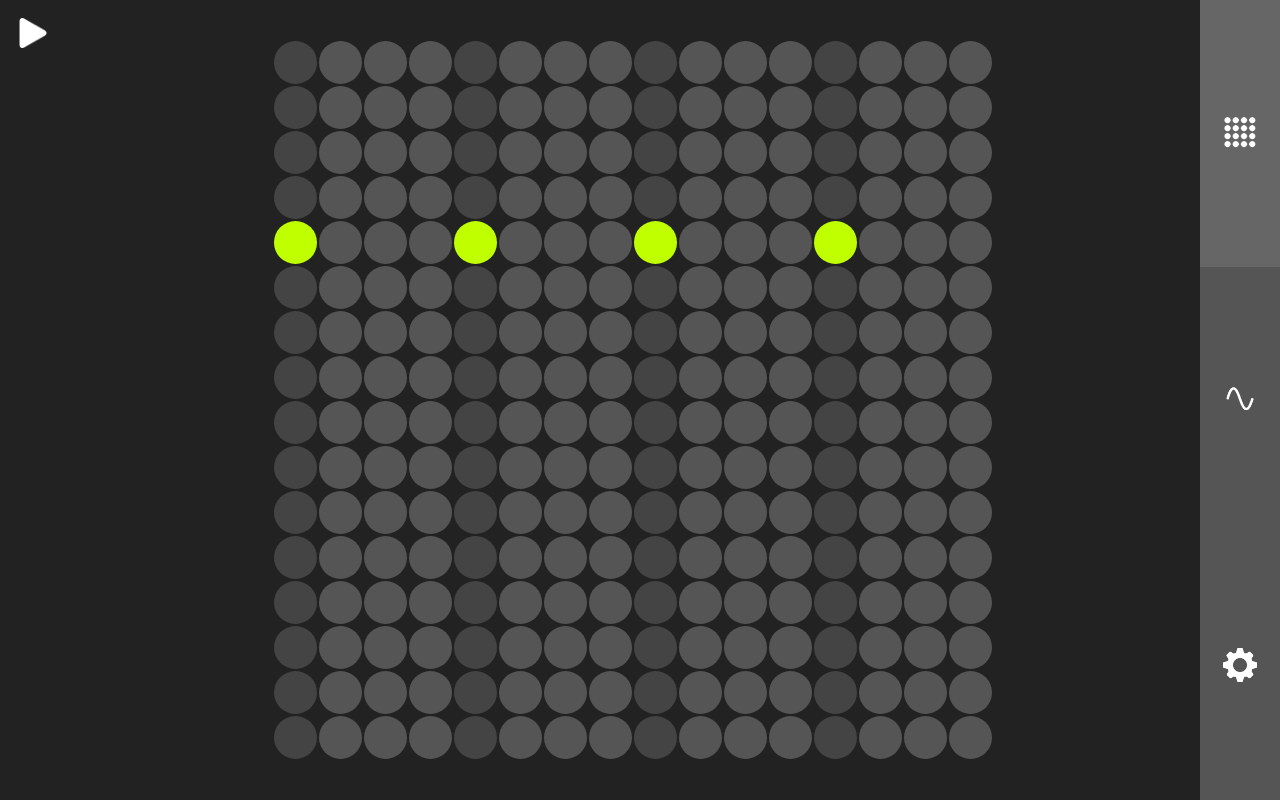
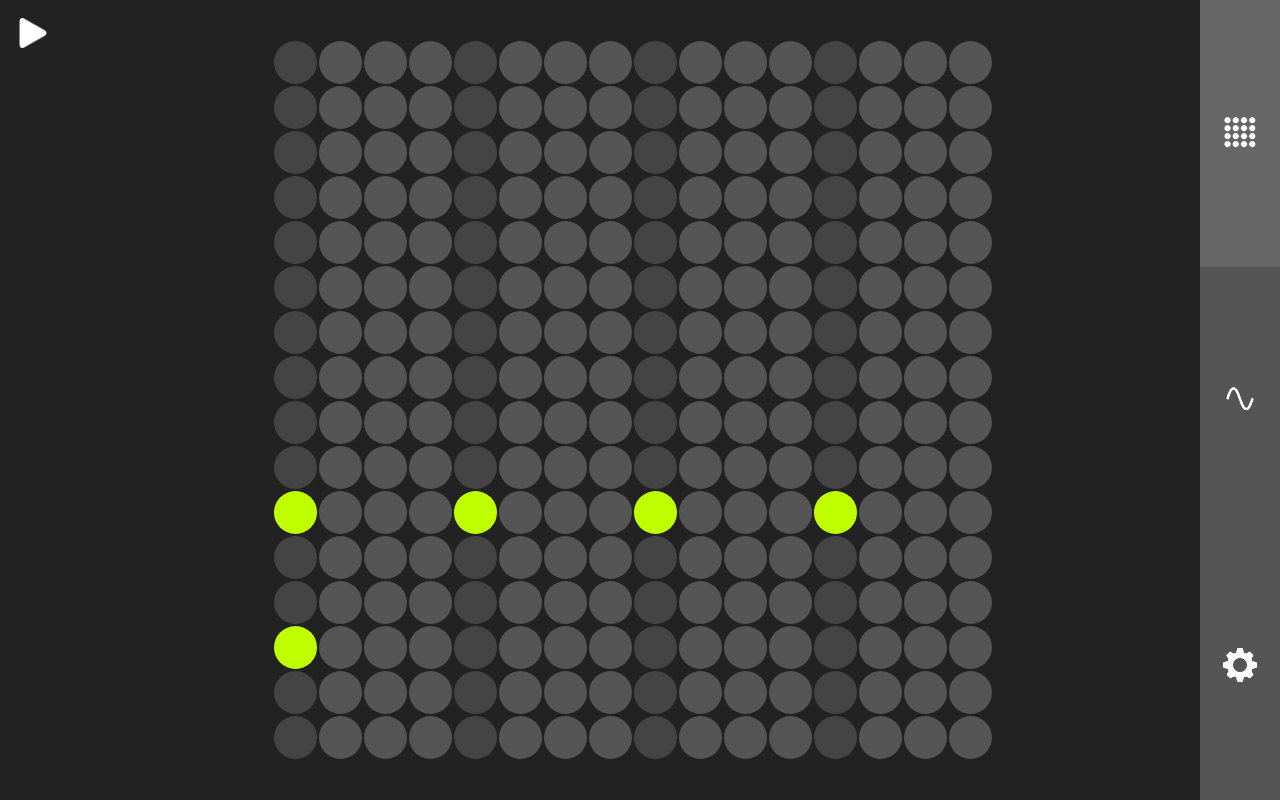
Before and after one commit to 3damp/tune-pad-js, a React (Vite) app: page / in a window 1280 px wide. Built offline with nearby package versions, Linux system fonts and the light colour scheme.

Commit message:
new defaults + reverse notes

```diff
--- a/src/App.tsx
+++ b/src/App.tsx
@@ -28,7 +28,7 @@ function App() {
     getLocalStorage('audioParams', DEFAULT_AUDIO_PARAMS)
   )
   const audioParamsRef = useRef(audioParams)
-  const [enabledButtons, setEnabledButtons] = useState<boolean[][]>(
+  const [enabledButtons, setEnabledButtons] = useState<number[][]>(
     getLocalStorage('enabledButtons', DEFAULT_ENABLED_BUTTONS)
   )
   const enabledButtonsRef = useRef(enabledButtons)
@@ -38,6 +38,7 @@ function App() {
     enabledButtonsRef.current = enabledButtons
     setLocalStorage('enabledButtons', enabledButtons)
   }, [enabledButtons])
+
   useEffect(() => {
     audioParamsRef.current = audioParams
     setLocalStorage('audioParams', audioParams)
@@ -95,7 +96,7 @@ function App() {
       const currentEnabled = enabledButtonsRef.current[beat]
       for (let noteIndex = 0; noteIndex < NUM_NOTES; noteIndex++) {
         if (currentEnabled[noteIndex]) {
-          playSound(noteIndex)
+          playSound(NUM_NOTES - noteIndex - 1)
         }
       }
       beat = (beat + 1) % NUM_BEATS
@@ -116,7 +117,7 @@ function App() {
   ) => {
     setEnabledButtons((prev) => {
       const newEnabled = prev.map((row) => [...row])
-      newEnabled[beatIdx][noteIdx] = enabled
+      newEnabled[beatIdx][noteIdx] = enabled ? 1 : 0
       return newEnabled
     })
   }
--- a/src/components/Pad/Pad.tsx
+++ b/src/components/Pad/Pad.tsx
@@ -8,7 +8,7 @@ export default function Pad({
   setEnabled,
 }: {
   currentBeat: number
-  enabledButtons: boolean[][]
+  enabledButtons: number[][]
   setEnabled: (beatIdx: number, noteIdx: number, enabled: boolean) => void
 }) {
   const enabling = useRef(false)
@@ -79,15 +79,14 @@ export default function Pad({
       {Array(NUM_NOTES)
         .fill(0)
         .map((_, noteIdx) => {
-          const reversedNoteIdx = NUM_NOTES - noteIdx - 1
           return (
-            <div className={styles.buttonRow} key={reversedNoteIdx}>
+            <div className={styles.buttonRow} key={noteIdx}>
               {Array(NUM_BEATS)
                 .fill(0)
                 .map((_, beatIdx) => {
                   return (
                     <button
-                      key={`${beatIdx}-${reversedNoteIdx}`}
+                      key={`${beatIdx}-${noteIdx}`}
                       data-beat={beatIdx}
                       data-note={noteIdx}
                       className={classNames(beatIdx, noteIdx)}
--- a/src/constants.ts
+++ b/src/constants.ts
@@ -1,13 +1,5 @@
 export const NUM_BEATS = 16
 export const NUM_NOTES = 16
-
-export const DEFAULT_ENABLED_BUTTONS: boolean[][] = Array.from(
-  { length: NUM_BEATS },
-  () => Array.from({ length: NUM_NOTES }, () => false)
-)
-for (let i = 0; i < NUM_BEATS; i += 4) {
-  DEFAULT_ENABLED_BUTTONS[i][4] = true // Enable first note on every 4th beat
-}
 
 export const WAVE_TYPE = {
   sine: 0,
@@ -19,10 +11,10 @@ export const WAVE_TYPE = {
 export const DEFAULT_AUDIO_PARAMS = {
   bpm: 100,
   type: WAVE_TYPE.sine,
-  attackTime: 0.05,
-  releaseTime: 0.1,
-  decayTime: 0.05,
-  sustainLevel: 0.5,
+  attackTime: 0,
+  releaseTime: 0.2,
+  decayTime: 0.15,
+  sustainLevel: 1,
   volume: 0.1,
 }
 
@@ -53,3 +45,22 @@ export const getTypeFromValue = (value: number): OscillatorType => {
       return 'sine'
   }
 }
+
+export const DEFAULT_ENABLED_BUTTONS = [
+  [0, 0, 0, 0, 0, 0, 0, 0, 0, 0, 1, 0, 0, 1, 0, 0],
+  [0, 0, 0, 0, 0, 0, 0, 0, 0, 0, 0, 0, 0, 0, 0, 0],
+  [0, 0, 0, 0, 0, 0, 0, 0, 0, 0, 0, 0, 0, 0, 0, 0],
+  [0, 0, 0, 0, 0, 0, 0, 0, 0, 0, 0, 0, 0, 0, 0, 0],
+  [0, 0, 0, 0, 0, 0, 0, 0, 0, 0, 1, 0, 0, 0, 0, 0],
+  [0, 0, 0, 0, 0, 0, 0, 0, 0, 0, 0, 0, 0, 0, 0, 0],
+  [0, 0, 0, 0, 0, 0, 0, 0, 0, 0, 0, 0, 0, 0, 0, 0],
+  [0, 0, 0, 0, 0, 0, 0, 0, 0, 0, 0, 0, 0, 0, 0, 0],
+  [0, 0, 0, 0, 0, 0, 0, 0, 0, 0, 1, 0, 0, 0, 0, 0],
+  [0, 0, 0, 0, 0, 0, 0, 0, 0, 0, 0, 0, 0, 0, 0, 0],
+  [0, 0, 0, 0, 0, 0, 0, 0, 0, 0, 0, 0, 0, 0, 0, 0],
+  [0, 0, 0, 0, 0, 0, 0, 0, 0, 0, 0, 0, 0, 0, 0, 0],
+  [0, 0, 0, 0, 0, 0, 0, 0, 0, 0, 1, 0, 0, 0, 0, 0],
+  [0, 0, 0, 0, 0, 0, 0, 0, 0, 0, 0, 0, 0, 0, 0, 0],
+  [0, 0, 0, 0, 0, 0, 0, 0, 0, 0, 0, 0, 0, 0, 0, 0],
+  [0, 0, 0, 0, 0, 0, 0, 0, 0, 0, 0, 0, 0, 0, 0, 0],
+]
```
